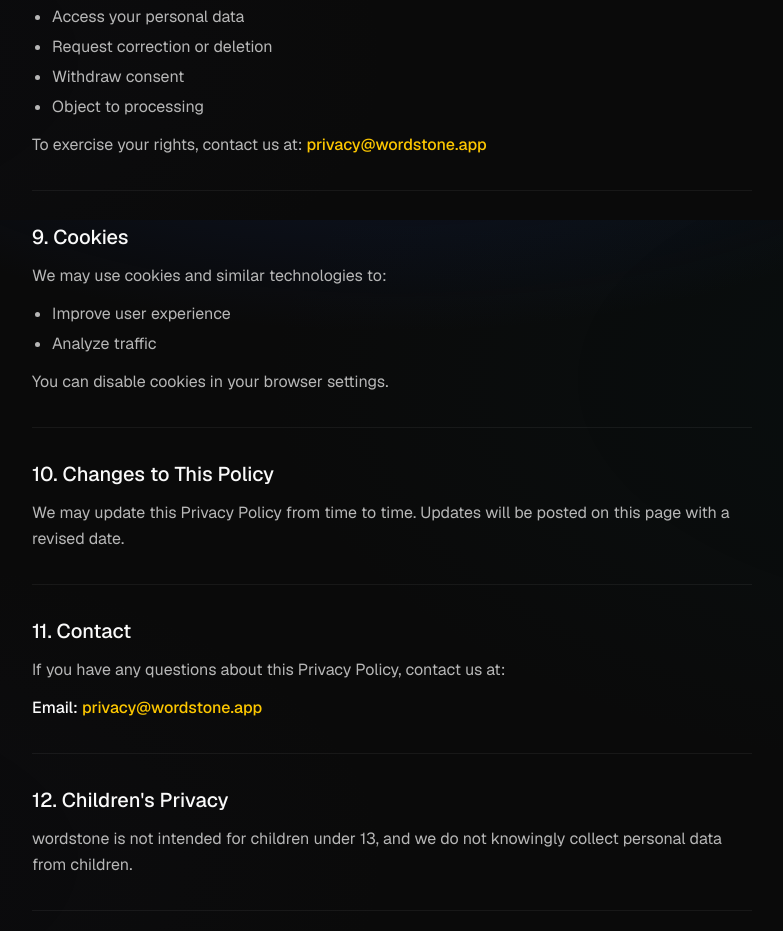
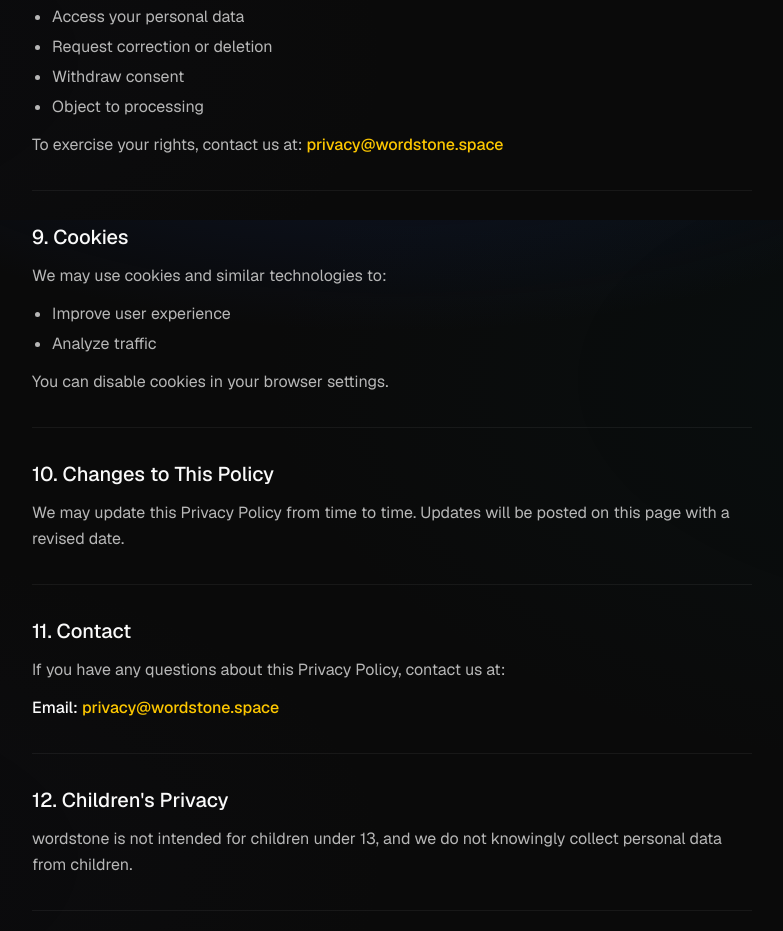
Before and after one commit to Ovcharovbohdan43/wordstone, a Next.js app: page /privacy in a window 1280 px wide. Shown: the part 2180-3111 px from the top of the page, without its empty margins (248-1031 px from the left). Built offline with nearby package versions, Linux system fonts and the light colour scheme.

Commit message:
chore: use wordstone.space for domain and contact emails

```diff
--- a/app/contact/page.tsx
+++ b/app/contact/page.tsx
@@ -6,7 +6,7 @@ export const metadata: Metadata = {
   description: "Get in touch with wordstone via email or Reddit.",
 };
 
-const SUPPORT_EMAIL = "support@wordstone.app";
+const SUPPORT_EMAIL = "support@wordstone.space";
 const REDDIT_URL = "https://www.reddit.com/user/SpiritualAd8605/";
 
 export default function ContactPage() {
--- a/app/layout.tsx
+++ b/app/layout.tsx
@@ -16,7 +16,7 @@ const geistMono = Geist_Mono({
 });
 
 export const metadata: Metadata = {
-  metadataBase: new URL("https://yourdomain.com"),
+  metadataBase: new URL("https://wordstone.space"),
   title: "Learn English by Reading Books | Wordstone",
   description:
     "Read real books in English with smart translation. Understand words in context and stop memorizing vocabulary. Join Wordstone beta.",
--- a/app/privacy/page.tsx
+++ b/app/privacy/page.tsx
@@ -8,7 +8,7 @@ export const metadata: Metadata = {
 };
 
 const LAST_UPDATED = "March 30, 2026";
-const CONTACT_EMAIL = "privacy@wordstone.app";
+const CONTACT_EMAIL = "privacy@wordstone.space";
 
 export default function PrivacyPage() {
   return (
--- a/app/robots.ts
+++ b/app/robots.ts
@@ -6,6 +6,6 @@ export default function robots(): MetadataRoute.Robots {
       userAgent: "*",
       allow: "/",
     },
-    sitemap: "https://yourdomain.com/sitemap.xml",
+    sitemap: "https://wordstone.space/sitemap.xml",
   };
 }
--- a/app/sitemap.ts
+++ b/app/sitemap.ts
@@ -1,7 +1,7 @@
 import type { MetadataRoute } from "next";
 
 export default function sitemap(): MetadataRoute.Sitemap {
-  const baseUrl = "https://yourdomain.com";
+  const baseUrl = "https://wordstone.space";
   const lastModified = new Date();
 
   return [
--- a/app/terms/page.tsx
+++ b/app/terms/page.tsx
@@ -7,7 +7,7 @@ export const metadata: Metadata = {
 };
 
 const LAST_UPDATED = "March 30, 2026";
-const CONTACT_EMAIL = "privacy@wordstone.app";
+const CONTACT_EMAIL = "privacy@wordstone.space";
 const GOVERNING_LAW_COUNTRY = "your country";
 
 export default function TermsPage() {
```
Also changed, not shown: 1 other file (tests, documents, lock files or other folders).
